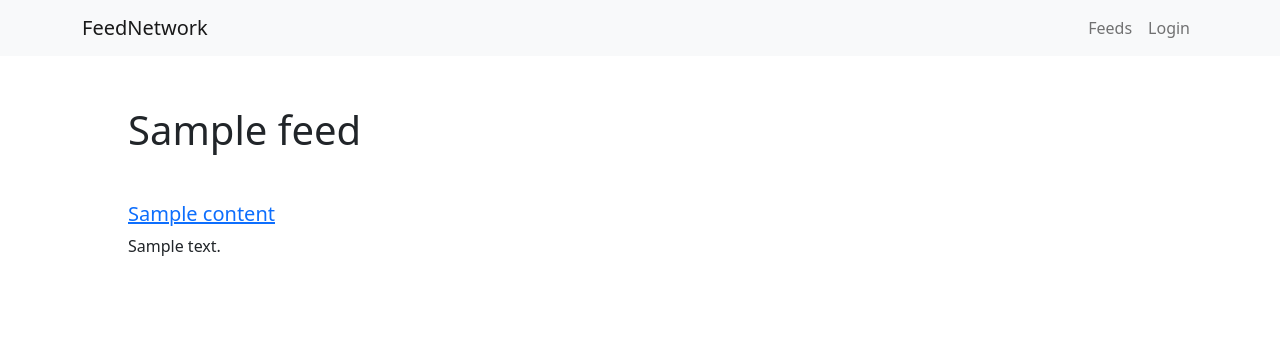
After one commit to reptofrank/feednetwork, a Symfony app: template templates/content/feed.html.twig in a window 1280 px wide. The commit adds this page. Shown: the top 347 px of the page. Run offline with Twig, Linux system fonts and the light colour scheme; the template is opened without the code that fills it: most values are stand-ins (such as "Sample title", 1, 10 or a date in 2020); some libraries are stand-ins or nearby versions.

Commit message:
content feed

```diff
--- a/public/css/style.css
+++ b/public/css/style.css
@@ -1,6 +1,16 @@
+p {
+    padding: 0;
+    margin: 0;
+}
+
+.ml-auto {
+    margin-left: auto;
+}
+
 .content-80 {
     width: 80%;
     margin: 0 auto;
+    padding: 50px 0;
 }
 
 .form-login {
@@ -8,3 +18,57 @@
     margin: 0 auto;
     padding-top: 100px;
 }
+
+.form-feed {
+    width: 60%;
+}
+
+.feed-title {
+    display: flex;
+    justify-content: space-between;
+    align-items: center;
+}
+
+.action-button img {
+    width: 17px;
+}
+
+
+
+/* Content */
+
+.feed-content {
+    padding: 30px 0;
+}
+
+.feed-content ul {
+    list-style-type: none;
+    margin: 0;
+    padding: 0;
+}
+
+.feed-content ul li {
+    padding: 10px 0;
+}
+
+.content-title {
+    display: flex;
+    flex-direction: column;
+}
+
+.feed-content ul li small {
+    color: #8e8e8e;
+}
+
+.feed-content .content-feed-link {
+    font-size: 0.7em;
+    text-decoration: none !important;
+    color: #8e8e8e;
+    margin: 6px 0;
+}
+
+@media (max-width: 767px) {
+    .content-80, .form-login, .form-feed {
+        width: 80%;
+    }
+}
--- /dev/null
+++ b/templates/content/feed.html.twig
@@ -0,0 +1,23 @@
+{% extends 'base.html.twig' %}
+
+{% block body %}
+
+<div class="wrapper content-80">
+    <div class="feed-title">
+        <h1>{{ feed.title }}</h1>
+    </div>
+    <div class="feed-content">
+        <ul>
+            {% for content in contents %}
+                <li>
+                    <a href="{{ content.guid }}" target="_blank">
+                        <h5 class="content-title">{{ content.title }}</h5>
+                    </a>
+                    <p class="content-desc">{{ content.description }}</p>
+
+                </li>
+            {% endfor %}
+        </ul>
+    </div>
+</div>
+{% endblock %}
```
Also changed, not shown: src/Controller/FeedController.php (+35 -24 lines), templates/content/index.html.twig (+7 -7 lines).
